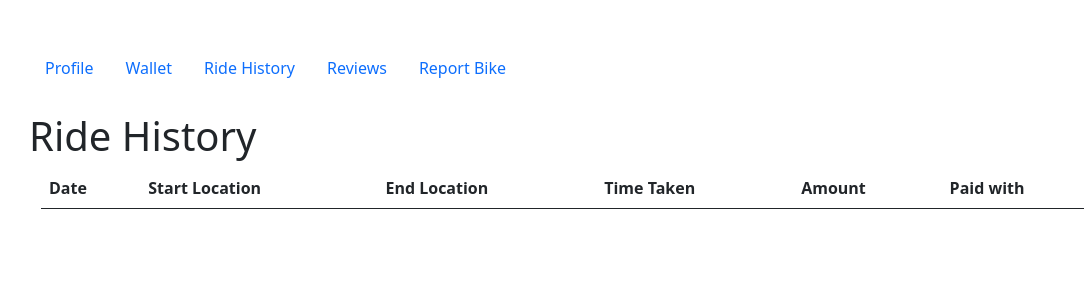
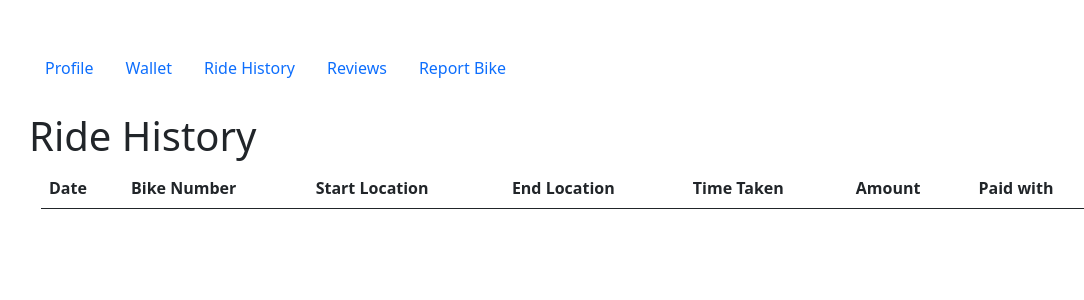
Before and after one commit to sathwik-gla-ds/easyRide, a Flask app: page /userrides in a window 1280 px wide. Shown: the part 56-356 px from the top of the page, without its empty margins (65-1149 px from the left). Run offline with Flask 2, Linux system fonts and the light colour scheme; the visitor is signed in with stand-in values (Sample User, id 1); data comes from the database, SQL or seed files in the repository; data that the repository does not hold is empty.

Commit message:
small cug fix

```diff
--- a/easy_ride/templates/userrides.html
+++ b/easy_ride/templates/userrides.html
@@ -11,6 +11,7 @@
         <thead>
           <tr>
             <th scope="col">Date</th>
+            <th scope="col">Bike Number</th>
             <th scope="col">Start Location</th>
             <th scope="col">End Location</th>
             <th scope="col">Time Taken</th>
@@ -22,6 +23,7 @@
           {% for transaction in transactions.items %}
           <tr>
             <th scope="row">{{transaction.time.strftime('%d-%m-%Y')}}</th>
+            <td>{{transaction.ride.bike.bike_number}}</td>
             <td>{{transaction.ride.start_location.name.capitalize()}}</td>
             <td>{{transaction.ride.end_location.name.capitalize()}}</td>
             <td>{{(transaction.amount - 1)/0.2 + 1}} minutes</td>
```
